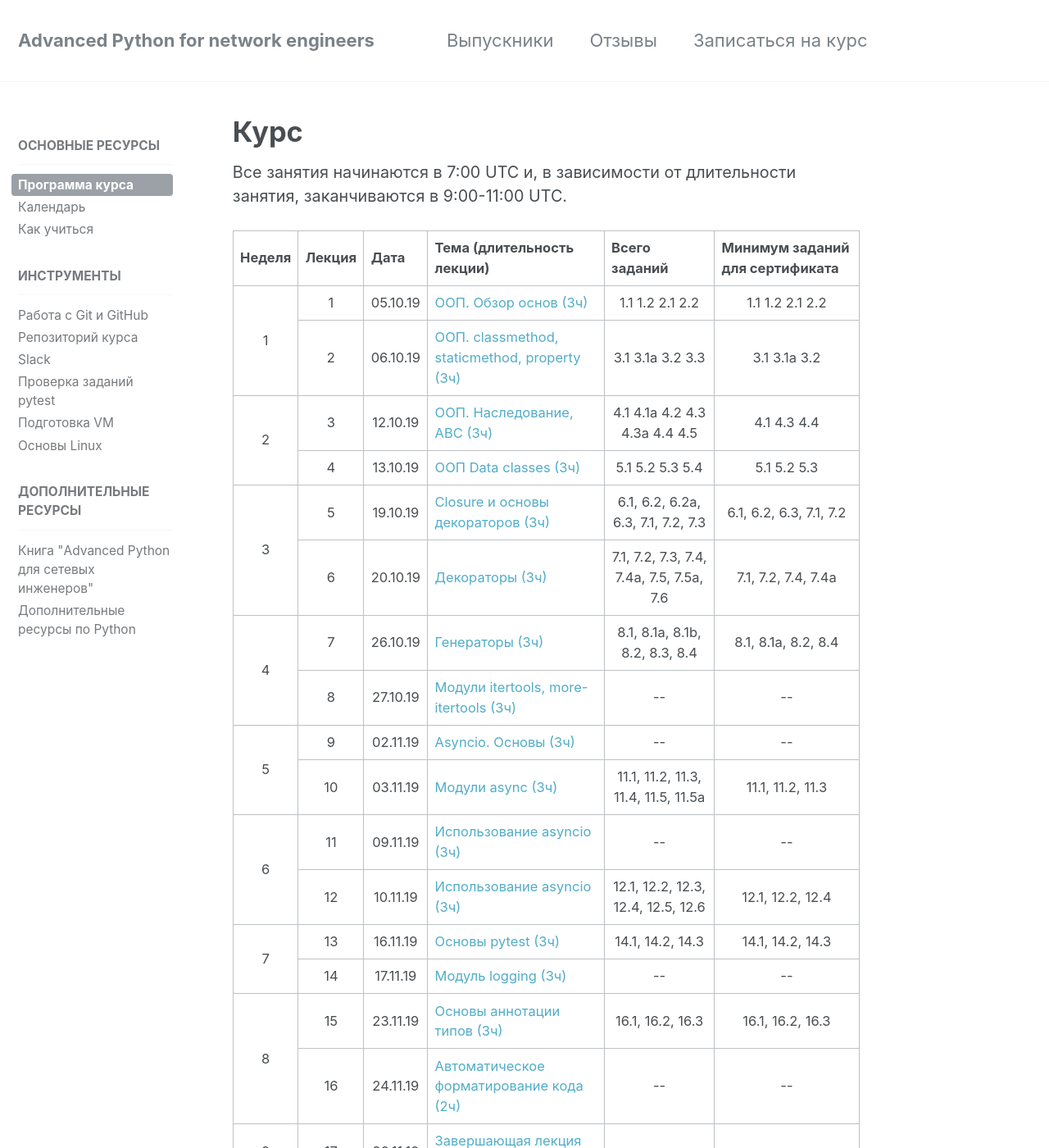
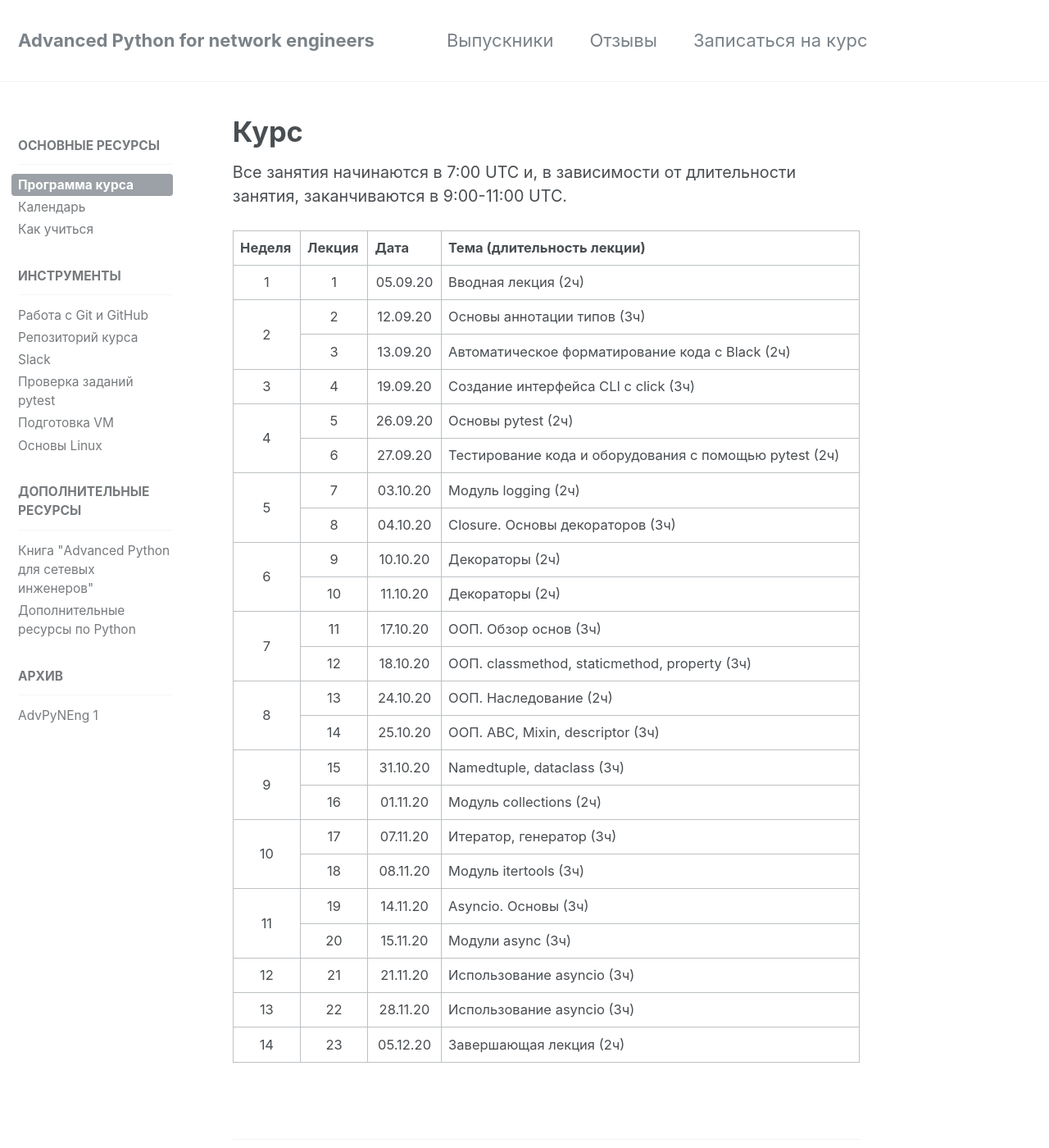
Before and after one commit to advpyneng/advpyneng.github.io, a Jekyll site: the page built from _pages/course.md, in a window 1280 px wide and 1400 px high. Shown: the whole window at 82% size. Built offline with Jekyll 4.4.1, drawn with Linux system fonts in a browser that asks for light colours; comment, search, counter and statistics services are not loaded.

Commit message:
advpyneng-2 preparation

```diff
--- /dev/null
+++ b/_pages/advpyneng-1.md
@@ -0,0 +1,147 @@
+---
+title: "Курс"
+permalink: /advpyneng-online-1/
+---
+
+Все занятия начинаются в 7:00 UTC и, в зависимости от длительности занятия, заканчиваются в 9:00-11:00 UTC.
+
+
+
+<table border="1" cellpadding="4" cellspacing="0">
+ <tr>
+    <th align="center">Неделя</th>
+    <th align="center">Лекция</th>
+    <th align="center">Дата</th>
+    <th align="center">Тема (длительность лекции)</th>
+    <th align="center">Всего заданий</th>
+    <th align="center">Минимум заданий для сертификата</th>
+ </tr>
+ <tr>
+    <td rowspan="2" align="center">1</td>
+    <td align="center">1</td>
+    <td align="center">05.10.19</td>
+    <td><a href="https://advpyneng.github.io/advpyneng-1/lecture-01/">ООП. Обзор основ (3ч)</a></td>
+    <td align="center">1.1 1.2 2.1 2.2</td>
+    <td align="center">1.1 1.2 2.1 2.2</td>
+ </tr>
+ <tr>
+    <td align="center">2</td>
+    <td align="center">06.10.19</td>
+    <td><a href="https://advpyneng.github.io/advpyneng-1/lecture-02/">ООП. classmethod, staticmethod, property (3ч)</a></td>
+    <td align="center">3.1 3.1a 3.2 3.3</td>
+    <td align="center">3.1 3.1a 3.2</td>
+ </tr>
+ <tr>
+    <td rowspan="2" align="center">2</td>
+    <td align="center">3</td>
+    <td align="center">12.10.19</td>
+    <td><a href="https://advpyneng.github.io/advpyneng-1/lecture-03/">ООП. Наследование, ABC (3ч)</a></td>
+    <td align="center">4.1 4.1a 4.2 4.3 4.3a 4.4 4.5</td>
+    <td align="center">4.1 4.3 4.4</td>
+ </tr>
+ <tr>
+    <td align="center">4</td>
+    <td align="center">13.10.19</td>
+    <td><a href="https://advpyneng.github.io/advpyneng-1/lecture-04/">ООП Data classes (3ч)</a></td>
+    <td align="center">5.1 5.2 5.3 5.4</td>
+    <td align="center">5.1 5.2 5.3</td>
+ </tr>
+ <tr>
+    <td rowspan="2" align="center">3</td>
+    <td align="center">5</td>
+    <td align="center">19.10.19</td>
+    <td><a href="https://advpyneng.github.io/advpyneng-1/lecture-05/">Closure и основы декораторов (3ч)</a></td>
+    <td align="center">6.1, 6.2, 6.2a, 6.3, 7.1, 7.2, 7.3</td>
+    <td align="center">6.1, 6.2, 6.3, 7.1, 7.2</td>
+ </tr>
+ <tr>
+    <td align="center">6</td>
+    <td align="center">20.10.19</td>
+    <td><a href="https://advpyneng.github.io/advpyneng-1/lecture-06/">Декораторы (3ч)</a></td>
+    <td align="center">7.1, 7.2, 7.3, 7.4, 7.4a, 7.5, 7.5a, 7.6</td>
+    <td align="center">7.1, 7.2, 7.4, 7.4a</td>
+ </tr>
+ <tr>
+    <td rowspan="2" align="center">4</td>
+    <td align="center">7</td>
+    <td align="center">26.10.19</td>
+    <td><a href="https://advpyneng.github.io/advpyneng-1/lecture-07/">Генераторы (3ч)</a></td>
+    <td align="center">8.1, 8.1a, 8.1b, 8.2, 8.3, 8.4</td>
+    <td align="center">8.1, 8.1a, 8.2, 8.4</td>
+ </tr>
+ <tr>
+    <td align="center">8</td>
+    <td align="center">27.10.19</td>
+    <td><a href="https://advpyneng.github.io/advpyneng-1/lecture-08/">Модули itertools, more-itertools (3ч)</a></td>
+    <td align="center">--</td>
+    <td align="center">--</td>
+ </tr>
+ <tr>
+    <td rowspan="2" align="center">5</td>
+    <td align="center">9</td>
+    <td align="center">02.11.19</td>
+    <td><a href="https://advpyneng.github.io/advpyneng-1/lecture-09/">Asyncio. Основы (3ч)</a></td>
+    <td align="center">--</td>
+    <td align="center">--</td>
+ </tr>
+ <tr>
+    <td align="center">10</td>
+    <td align="center">03.11.19</td>
+    <td><a href="https://advpyneng.github.io/advpyneng-1/lecture-10/">Модули async (3ч)</a></td>
+    <td align="center">11.1, 11.2, 11.3, 11.4, 11.5, 11.5a</td>
+    <td align="center">11.1, 11.2, 11.3</td>
+ </tr>
+ <tr>
+    <td rowspan="2" align="center">6</td>
+    <td align="center">11</td>
+    <td align="center">09.11.19</td>
+    <td><a href="https://advpyneng.github.io/advpyneng-1/lecture-11/">Использование asyncio (3ч)</a></td>
+    <td align="center">--</td>
+    <td align="center">--</td>
+ </tr>
+ <tr>
+    <td align="center">12</td>
+    <td align="center">10.11.19</td>
+    <td><a href="https://advpyneng.github.io/advpyneng-1/lecture-12/">Использование asyncio (3ч)</a></td>
+    <td align="center">12.1, 12.2, 12.3, 12.4, 12.5, 12.6</td>
+    <td align="center">12.1, 12.2, 12.4</td>
+ </tr>
+ <tr>
+    <td rowspan="2" align="center">7</td>
+    <td align="center">13</td>
+    <td align="center">16.11.19</td>
+    <td><a href="https://advpyneng.github.io/advpyneng-1/lecture-13/">Основы pytest (3ч)</a></td>
+    <td align="center">14.1, 14.2, 14.3</td>
+    <td align="center">14.1, 14.2, 14.3</td>
+ </tr>
+ <tr>
+    <td align="center">14</td>
+    <td align="center">17.11.19</td>
+    <td><a href="https://advpyneng.github.io/advpyneng-1/lecture-14/">Модуль logging (3ч)</a></td>
+    <td align="center">--</td>
+    <td align="center">--</td>
+ </tr>
+ <tr>
+    <td rowspan="2" align="center">8</td>
+    <td align="center">15</td>
+    <td align="center">23.11.19</td>
+    <td><a href="https://advpyneng.github.io/advpyneng-1/lecture-15/">Основы аннотации типов (3ч)</a></td>
+    <td align="center">16.1, 16.2, 16.3</td>
+    <td align="center">16.1, 16.2, 16.3</td>
+ </tr>
+ <tr>
+    <td align="center">16</td>
+    <td align="center">24.11.19</td>
+    <td><a href="https://advpyneng.github.io/advpyneng-1/lecture-16/">Автоматическое форматирование кода (2ч)</a></td>
+    <td align="center">--</td>
+    <td align="center">--</td>
+ </tr>
+ <tr>
+    <td align="center">9</td>
+    <td align="center">17</td>
+    <td align="center">30.11.19</td>
+    <td><a href="https://advpyneng.github.io/advpyneng-1/lecture-17/">Завершающая лекция (2ч)</a></td>
+    <td align="center"></td>
+    <td align="center"></td>
+ </tr>
+</table>
--- a/_pages/course.md
+++ b/_pages/course.md
@@ -6,142 +6,140 @@ permalink: /course/
 Все занятия начинаются в 7:00 UTC и, в зависимости от длительности занятия, заканчиваются в 9:00-11:00 UTC.
 
 
-
 <table border="1" cellpadding="4" cellspacing="0">
  <tr>
     <th align="center">Неделя</th>
     <th align="center">Лекция</th>
     <th align="center">Дата</th>
     <th align="center">Тема (длительность лекции)</th>
-    <th align="center">Всего заданий</th>
-    <th align="center">Минимум заданий для сертификата</th>
  </tr>
  <tr>
-    <td rowspan="2" align="center">1</td>
     <td align="center">1</td>
-    <td align="center">05.10.19</td>
-    <td><a href="https://advpyneng.github.io/advpyneng-1/lecture-01/">ООП. Обзор основ (3ч)</a></td>
-    <td align="center">1.1 1.2 2.1 2.2</td>
-    <td align="center">1.1 1.2 2.1 2.2</td>
- </tr>
- <tr>
-    <td align="center">2</td>
-    <td align="center">06.10.19</td>
-    <td><a href="https://advpyneng.github.io/advpyneng-1/lecture-02/">ООП. classmethod, staticmethod, property (3ч)</a></td>
-    <td align="center">3.1 3.1a 3.2 3.3</td>
-    <td align="center">3.1 3.1a 3.2</td>
+    <td align="center">1</td>
+    <td align="center">05.09.20</td>
+    <td>Вводная лекция (2ч)</td>
  </tr>
  <tr>
     <td rowspan="2" align="center">2</td>
-    <td align="center">3</td>
-    <td align="center">12.10.19</td>
-    <td><a href="https://advpyneng.github.io/advpyneng-1/lecture-03/">ООП. Наследование, ABC (3ч)</a></td>
-    <td align="center">4.1 4.1a 4.2 4.3 4.3a 4.4 4.5</td>
-    <td align="center">4.1 4.3 4.4</td>
+    <td align="center">2</td>
+    <td align="center">12.09.20</td>
+    <td>Основы аннотации типов (3ч)</td>
  </tr>
  <tr>
-    <td align="center">4</td>
-    <td align="center">13.10.19</td>
-    <td><a href="https://advpyneng.github.io/advpyneng-1/lecture-04/">ООП Data classes (3ч)</a></td>
-    <td align="center">5.1 5.2 5.3 5.4</td>
-    <td align="center">5.1 5.2 5.3</td>
+    <td align="center">3</td>
+    <td align="center">13.09.20</td>
+    <td>Автоматическое форматирование кода с Black (2ч)</td>
  </tr>
  <tr>
-    <td rowspan="2" align="center">3</td>
+    <td align="center">3</td>
+    <td align="center">4</td>
+    <td align="center">19.09.20</td>
+    <td>Создание интерфейса CLI с click (3ч)</td>
+ </tr>
+ <tr>
+    <td rowspan="2" align="center">4</td>
     <td align="center">5</td>
-    <td align="center">19.10.19</td>
-    <td><a href="https://advpyneng.github.io/advpyneng-1/lecture-05/">Closure и основы декораторов (3ч)</a></td>
-    <td align="center">6.1, 6.2, 6.2a, 6.3, 7.1, 7.2, 7.3</td>
-    <td align="center">6.1, 6.2, 6.3, 7.1, 7.2</td>
+    <td align="center">26.09.20</td>
+    <td>Основы pytest (2ч)</td>
  </tr>
  <tr>
     <td align="center">6</td>
-    <td align="center">20.10.19</td>
-    <td><a href="https://advpyneng.github.io/advpyneng-1/lecture-06/">Декораторы (3ч)</a></td>
-    <td align="center">7.1, 7.2, 7.3, 7.4, 7.4a, 7.5, 7.5a, 7.6</td>
-    <td align="center">7.1, 7.2, 7.4, 7.4a</td>
+    <td align="center">27.09.20</td>
+    <td>Тестирование кода и оборудования с помощью pytest (2ч)</td>
  </tr>
  <tr>
-    <td rowspan="2" align="center">4</td>
+    <td rowspan="2" align="center">5</td>
     <td align="center">7</td>
-    <td align="center">26.10.19</td>
-    <td><a href="https://advpyneng.github.io/advpyneng-1/lecture-07/">Генераторы (3ч)</a></td>
-    <td align="center">8.1, 8.1a, 8.1b, 8.2, 8.3, 8.4</td>
-    <td align="center">8.1, 8.1a, 8.2, 8.4</td>
+    <td align="center">03.10.20</td>
+    <td>Модуль logging (2ч)</td>
  </tr>
  <tr>
     <td align="center">8</td>
-    <td align="center">27.10.19</td>
-    <td><a href="https://advpyneng.github.io/advpyneng-1/lecture-08/">Модули itertools, more-itertools (3ч)</a></td>
-    <td align="center">--</td>
-    <td align="center">--</td>
+    <td align="center">04.10.20</td>
+    <td>Closure. Основы декораторов (3ч)</td>
  </tr>
  <tr>
-    <td rowspan="2" align="center">5</td>
+    <td rowspan="2" align="center">6</td>
     <td align="center">9</td>
-    <td align="center">02.11.19</td>
-    <td><a href="https://advpyneng.github.io/advpyneng-1/lecture-09/">Asyncio. Основы (3ч)</a></td>
-    <td align="center">--</td>
-    <td align="center">--</td>
+    <td align="center">10.10.20</td>
+    <td>Декораторы (2ч)</td>
  </tr>
  <tr>
     <td align="center">10</td>
-    <td align="center">03.11.19</td>
-    <td><a href="https://advpyneng.github.io/advpyneng-1/lecture-10/">Модули async (3ч)</a></td>
-    <td align="center">11.1, 11.2, 11.3, 11.4, 11.5, 11.5a</td>
-    <td align="center">11.1, 11.2, 11.3</td>
+    <td align="center">11.10.20</td>
+    <td>Декораторы (2ч)</td>
  </tr>
  <tr>
-    <td rowspan="2" align="center">6</td>
+    <td rowspan="2" align="center">7</td>
     <td align="center">11</td>
-    <td align="center">09.11.19</td>
-    <td><a href="https://advpyneng.github.io/advpyneng-1/lecture-11/">Использование asyncio (3ч)</a></td>
-    <td align="center">--</td>
-    <td align="center">--</td>
+    <td align="center">17.10.20</td>
+    <td>ООП. Обзор основ (3ч)</td>
  </tr>
  <tr>
     <td align="center">12</td>
-    <td align="center">10.11.19</td>
-    <td><a href="https://advpyneng.github.io/advpyneng-1/lecture-12/">Использование asyncio (3ч)</a></td>
-    <td align="center">12.1, 12.2, 12.3, 12.4, 12.5, 12.6</td>
-    <td align="center">12.1, 12.2, 12.4</td>
+    <td align="center">18.10.20</td>
+    <td>ООП. classmethod, staticmethod, property (3ч)</td>
  </tr>
  <tr>
-    <td rowspan="2" align="center">7</td>
+    <td rowspan="2" align="center">8</td>
     <td align="center">13</td>
-    <td align="center">16.11.19</td>
-    <td><a href="https://advpyneng.github.io/advpyneng-1/lecture-13/">Основы pytest (3ч)</a></td>
-    <td align="center">14.1, 14.2, 14.3</td>
-    <td align="center">14.1, 14.2, 14.3</td>
+    <td align="center">24.10.20</td>
+    <td>ООП. Наследование (2ч)</td>
  </tr>
  <tr>
     <td align="center">14</td>
-    <td align="center">17.11.19</td>
-    <td><a href="https://advpyneng.github.io/advpyneng-1/lecture-14/">Модуль logging (3ч)</a></td>
-    <td align="center">--</td>
-    <td align="center">--</td>
+    <td align="center">25.10.20</td>
+    <td>ООП. ABC, Mixin, descriptor (3ч)</td>
  </tr>
  <tr>
-    <td rowspan="2" align="center">8</td>
+    <td rowspan="2" align="center">9</td>
     <td align="center">15</td>
-    <td align="center">23.11.19</td>
-    <td><a href="https://advpyneng.github.io/advpyneng-1/lecture-15/">Основы аннотации типов (3ч)</a></td>
-    <td align="center">16.1, 16.2, 16.3</td>
-    <td align="center">16.1, 16.2, 16.3</td>
+    <td align="center">31.10.20</td>
+    <td>Namedtuple, dataclass (3ч)</td>
  </tr>
  <tr>
     <td align="center">16</td>
-    <td align="center">24.11.19</td>
-    <td><a href="https://advpyneng.github.io/advpyneng-1/lecture-16/">Автоматическое форматирование кода (2ч)</a></td>
-    <td align="center">--</td>
-    <td align="center">--</td>
+    <td align="center">01.11.20</td>
+    <td>Модуль collections (2ч)</td>
  </tr>
  <tr>
-    <td align="center">9</td>
+    <td rowspan="2" align="center">10</td>
     <td align="center">17</td>
-    <td align="center">30.11.19</td>
-    <td><a href="https://advpyneng.github.io/advpyneng-1/lecture-17/">Завершающая лекция (2ч)</a></td>
-    <td align="center"></td>
-    <td align="center"></td>
+    <td align="center">07.11.20</td>
+    <td>Итератор, генератор (3ч)</td>
+ </tr>
+ <tr>
+    <td align="center">18</td>
+    <td align="center">08.11.20</td>
+    <td>Модуль itertools (3ч)</td>
+ </tr>
+ <tr>
+    <td rowspan="2" align="center">11</td>
+    <td align="center">19</td>
+    <td align="center">14.11.20</td>
+    <td>Asyncio. Основы (3ч)</td>
+ </tr>
+ <tr>
+    <td align="center">20</td>
+    <td align="center">15.11.20</td>
+    <td>Модули async (3ч)</td>
+ </tr>
+ <tr>
+    <td align="center">12</td>
+    <td align="center">21</td>
+    <td align="center">21.11.20</td>
+    <td>Использование asyncio (3ч)</td>
+ </tr>
+ <tr>
+    <td align="center">13</td>
+    <td align="center">22</td>
+    <td align="center">28.11.20</td>
+    <td>Использование asyncio (3ч)</td>
+ </tr>
+ <tr>
+    <td align="center">14</td>
+    <td align="center">23</td>
+    <td align="center">05.12.20</td>
+    <td>Завершающая лекция (2ч)</td>
  </tr>
 </table>
--- a/_pages/home.html
+++ b/_pages/home.html
@@ -7,7 +7,7 @@ permalink: /
   {% capture year %}{{ post.date | date: '%Y' }}{% endcapture %}
   {% capture month %}{{ post.date | date: '%m' }}{% endcapture %}
   {% capture day %}{{ post.date | date: '%d' }}{% endcapture %}
-  {% if year == '2019' and month >= '05' %}
+  {% if year == '2020' and month >= '06' %}
   {% include archive-single.html %}
   {% endif %}
 {% endfor %}
```
Also changed, not shown: _data/navigation.yml (+5 -5 lines), _pages/calendar.md (+1 -6 lines).
